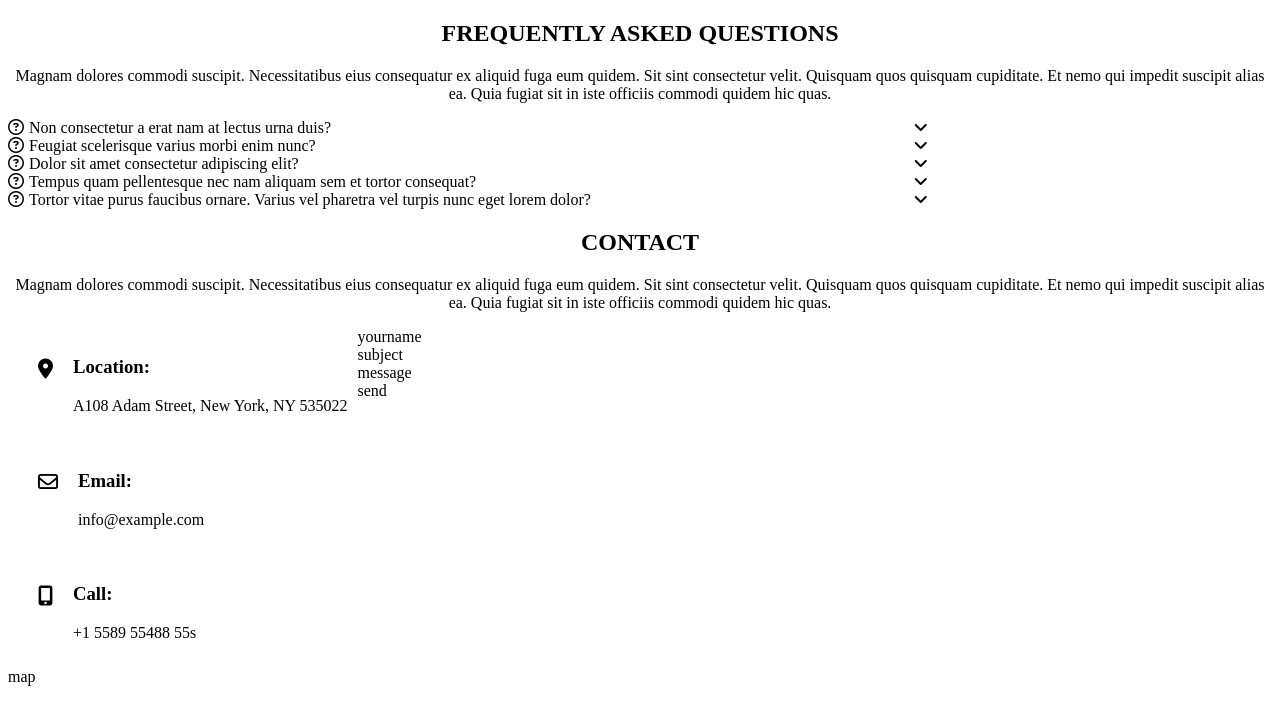
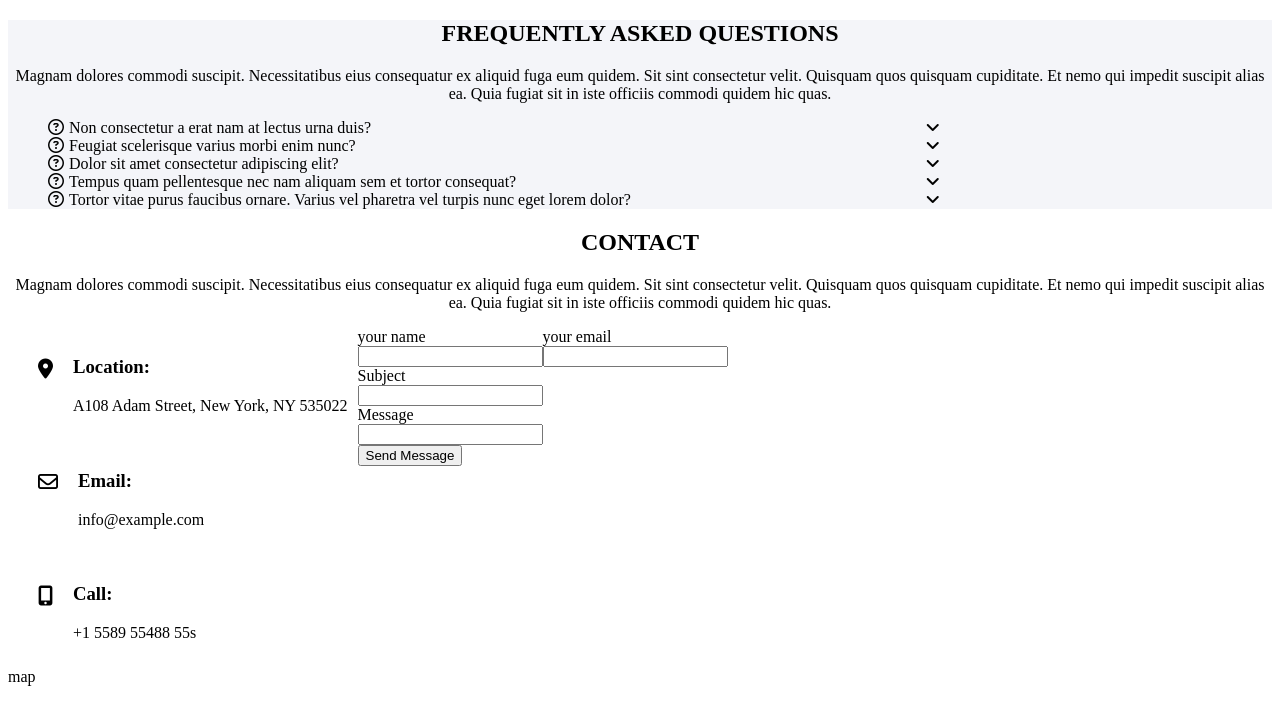
Before and after one commit to KUfrontendstudy/arsha, a plain HTML site: page FAQ.HTML in a window 1280 px wide. Drawn offline with Linux system fonts and the light colour scheme.

Commit message:
feat: 기본틀 완성

```diff
--- a/FAQ.HTML
+++ b/FAQ.HTML
@@ -11,13 +11,14 @@
   </head>
   <body>
     <section id="faq">
+      <div class="faq_container">
         <div class="information">
-        <h1 class="title">FREQUENTLY ASKED QUESTIONS</h1>
-        <p class="content">Magnam dolores commodi suscipit. Necessitatibus eius consequatur ex aliquid fuga eum quidem. Sit sint consectetur velit. Quisquam quos quisquam cupiditate. Et nemo qui impedit suscipit alias ea. Quia fugiat sit in iste officiis commodi quidem hic quas.</p>
+          <h1>FREQUENTLY ASKED QUESTIONS</h1>
+          <p>Magnam dolores commodi suscipit. Necessitatibus eius consequatur ex aliquid fuga eum quidem. Sit sint consectetur velit. Quisquam quos quisquam cupiditate. Et nemo qui impedit suscipit alias ea. Quia fugiat sit in iste officiis commodi quidem hic quas.</p>
         </div>
 
-      <div id="questions">
-        <div class="faq_question">
+        <ul id="question_list">
+          <li class="faq_question">
             <div class="icon">
               <i class="fa-regular fa-circle-question"></i>
             </div>
@@ -27,8 +28,8 @@
             <div class="toggle_down">
               <i class="fa-solid fa-angle-down"></i>
             </div>
-        </div>
-        <div class="faq_question">
+          </li>
+          <li class="faq_question">
             <div class="icon">
               <i class="fa-regular fa-circle-question"></i>
             </div>
@@ -38,8 +39,8 @@
             <div class="toggle_down">
               <i class="fa-solid fa-angle-down"></i>
             </div>
-        </div>
-        <div class="faq_question">
+          </li>
+          <li class="faq_question">
             <div class="icon">
               <i class="fa-regular fa-circle-question"></i>
             </div>
@@ -49,8 +50,8 @@
             <div class="toggle_down">
               <i class="fa-solid fa-angle-down"></i>
             </div>
-        </div>
-        <div class="faq_question">
+          </li>
+          <li class="faq_question">
             <div class="icon">
               <i class="fa-regular fa-circle-question"></i>
             </div>
@@ -60,8 +61,8 @@
             <div class="toggle_down">
               <i class="fa-solid fa-angle-down"></i>
             </div>
-        </div>
-        <div class="faq_question">
+          </li>
+          <li class="faq_question">
             <div class="icon">
               <i class="fa-regular fa-circle-question"></i>
             </div>
@@ -71,15 +72,15 @@
             <div class="toggle_down">
               <i class="fa-solid fa-angle-down"></i>
             </div>
+          </li>
+        </ul>
       </div>
-      </div>
-
     </section>
 
     <section id="contact">
       <div class="information">
-        <h1 class="title">CONTACT</h1>
-        <p class="content">Magnam dolores commodi suscipit. Necessitatibus eius consequatur ex aliquid fuga eum quidem. Sit sint consectetur velit. Quisquam quos quisquam cupiditate. Et nemo qui impedit suscipit alias ea. Quia fugiat sit in iste officiis commodi quidem hic quas.</p>
+        <h1 >CONTACT</h1>
+        <p>Magnam dolores commodi suscipit. Necessitatibus eius consequatur ex aliquid fuga eum quidem. Sit sint consectetur velit. Quisquam quos quisquam cupiditate. Et nemo qui impedit suscipit alias ea. Quia fugiat sit in iste officiis commodi quidem hic quas.</p>
       </div>
       <div id="contact12">
         <div class="contact_1">
@@ -117,10 +118,39 @@
         </div>
 
         <div class="contact_2">
-          <div>yourname</div>
-          <div>subject</div>
-          <div>message</div>
-          <div>send</div>
+          <div class="contact_2_first">
+            <div class="your">
+              <label for="yourname">
+                your name
+              </label><br>
+              <input name="yourname">
+            </div>
+
+            <div class="your">
+              <label for="youremail">
+                your email
+              </label><br>
+              <input name="youremail">
+            </div>
+
+          </div>
+          <div class="contact_2_second">
+            <label for="Subject">
+              Subject
+            </label><br>
+            <input name="Subject">
+          </div>
+          <div class="contact_2_second">
+            <label for="Message">
+              Message
+            </label><br>
+            <input name="Message">
+          </div>
+          <div class="contact_2_send">
+            <button>
+              Send Message
+            </button>
+          </div>
         </div>
 
       </div>
--- a/FAQ.css
+++ b/FAQ.css
@@ -1,14 +1,18 @@
-#id {
+#faq {
     background-color: #F4F5F9;
+    height: 90%;
+    border-bottom: 10px;
 }
 
-.title {
+.faq_container {
+    border-bottom: 10px;
+}
+
+.information>h1,
+p {
     text-align: center;
 }
 
-.content {
-    text-align: center;
-}
 
 .faq_question {
     display: flex;
@@ -34,3 +38,9 @@
     margin: 10px;
     text-align: center;
 }
+
+
+
+.contact_2_first {
+    display: flex;
+}
```
Lines whose indentation alone changed are shown as unchanged.
